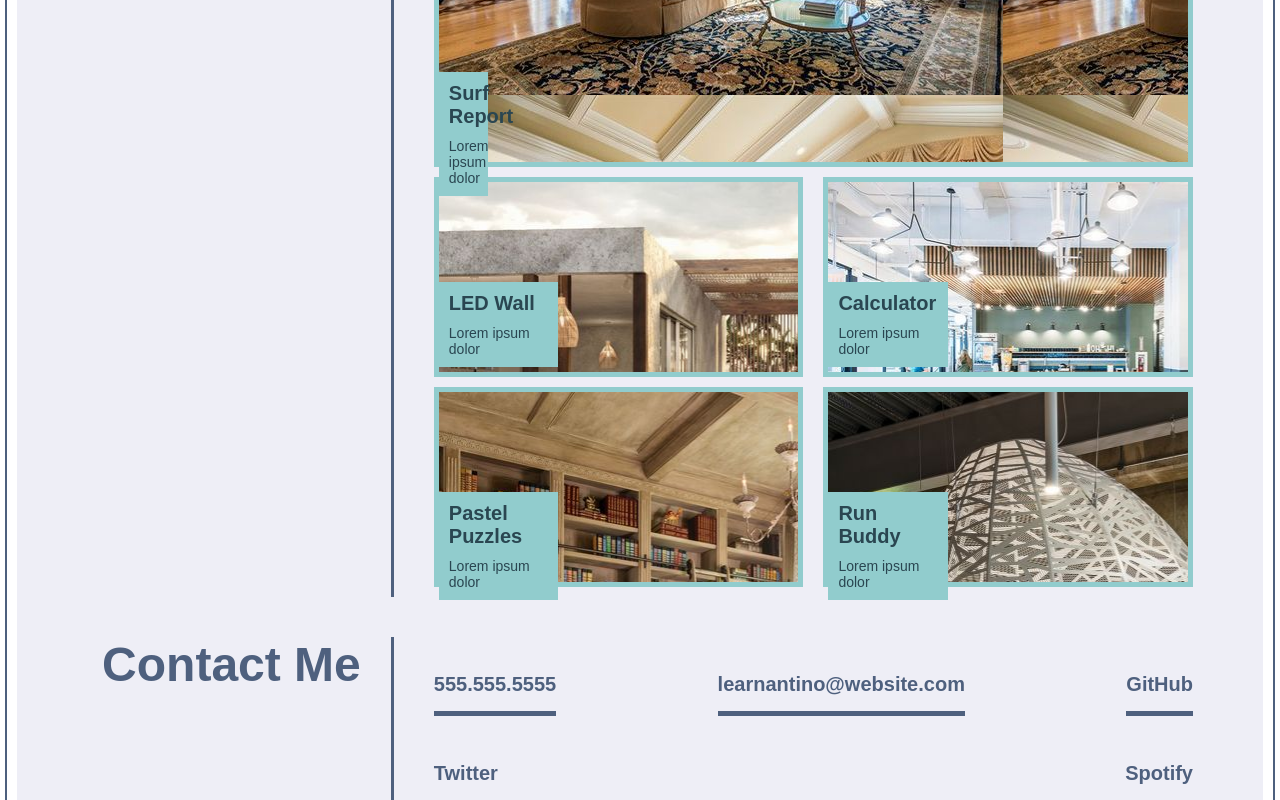
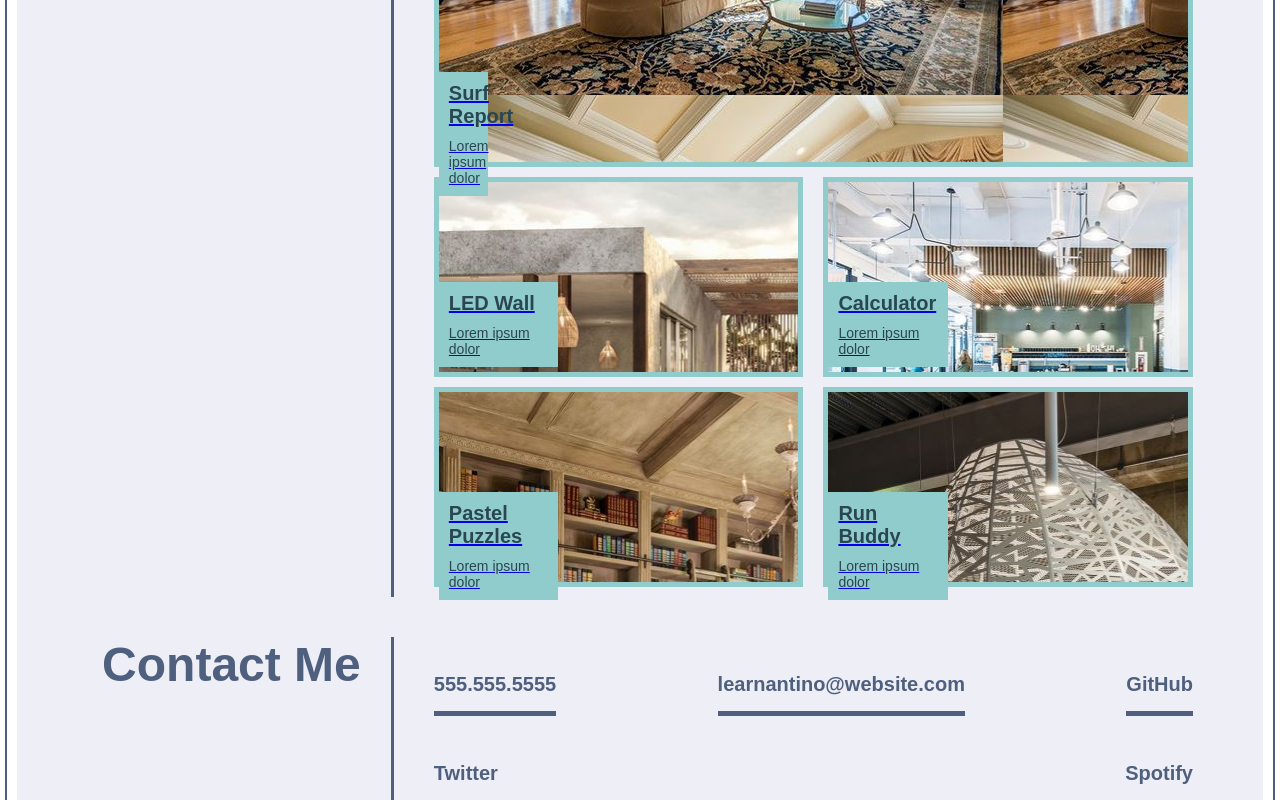
Before and after one commit to j7gong/week2Challenge, a plain HTML site: page index.html in a window 1280 px wide. Shown: the part 863-1663 px from the top of the page. Drawn offline with Linux system fonts and the light colour scheme.

```diff
--- a/index.html
+++ b/index.html
@@ -64,39 +64,49 @@
                     </h2>
                 </nav>
                 <block class="block-showcases block-border">
+                    <a href="/">
                         <div class="showcase-layer1">
                             <div class="showcase-tag1">
                                 <h3>Surf Report</h3>
                                 <p>Lorem ipsum dolor</p>
                             </div>
                         </div>
+                    </a>
                     <div class="showcase-layer2">
-                        <smallbox class="showcase2 primary-border showcase-width">
+                        <a href="/" class="showcase2 primary-border showcase-width">
+                            <smallbox>
                                 <div class="showcase-tag2">
                                     <h3>LED Wall</h3>
                                     <p>Lorem ipsum dolor</p>
                                 </div>
                             </smallbox>
-                        <smallbox class="showcase3 primary-border showcase-width">
+                        </a>
+                        <a href="/" class="showcase3 primary-border showcase-width">
+                            <smallbox>
                                 <div class="showcase-tag2">
                                     <h3>Calculator</h3>
                                     <p>Lorem ipsum dolor</p>
                                 </div>
                             </smallbox>
+                        </a>
                     </div>
                     <div class="showcase-layer2">
-                        <smallbox class="showcase4 primary-border showcase-width">
+                        <a href="/" class="showcase4 primary-border showcase-width">
+                            <smallbox>
                                 <div class="showcase-tag2">
                                     <h3>Pastel Puzzles</h3>
                                     <p>Lorem ipsum dolor</p>
                                 </div>
                             </smallbox>
-                        <smallbox class="showcase5 primary-border showcase-width">
+                        </a>
+                        <a href="/" class="showcase5 primary-border showcase-width">
+                            <smallbox>
                                 <div class="showcase-tag2">
                                     <h3>Run Buddy</h3>
                                     <p>Lorem ipsum dolor</p>
+                                </div>
                             </smallbox>
-                        </div>
+                        </a>
                     </div>
                 </block>
             </section>
```
Lines whose indentation alone changed are shown as unchanged.
